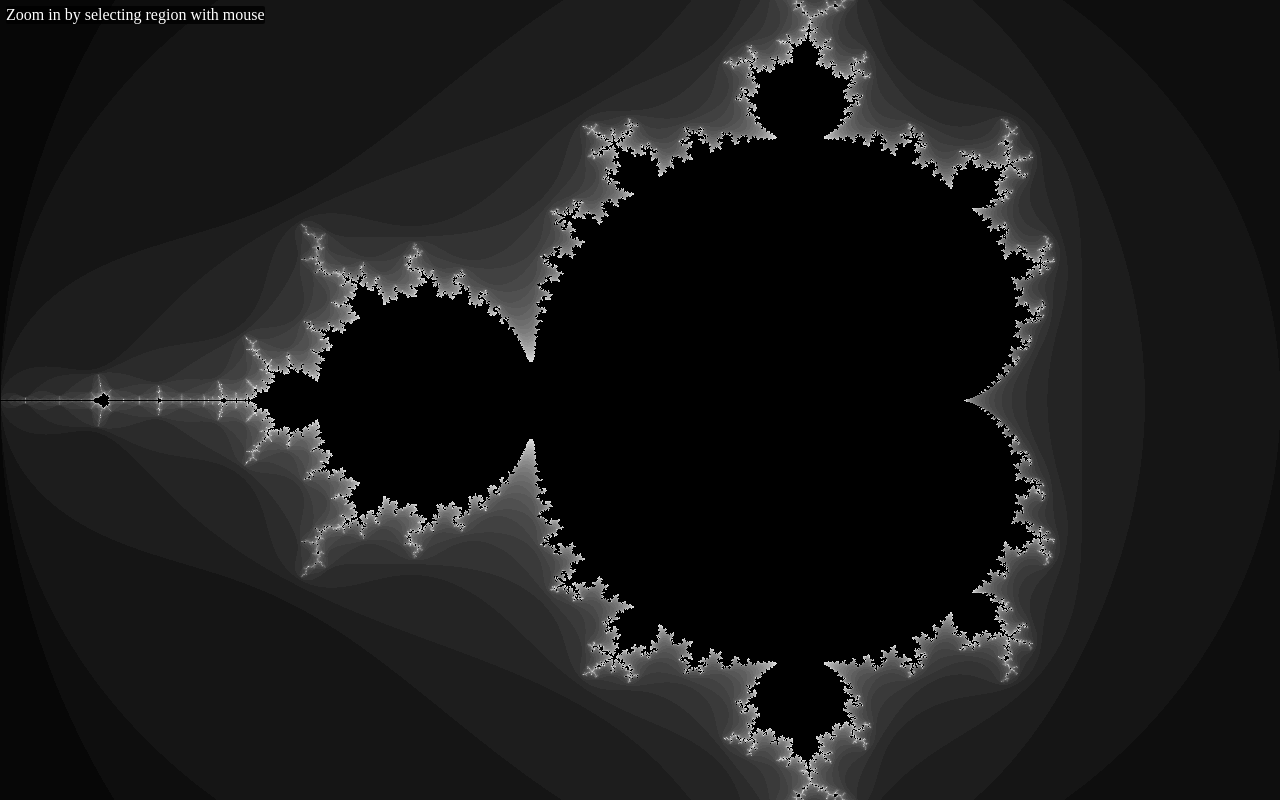
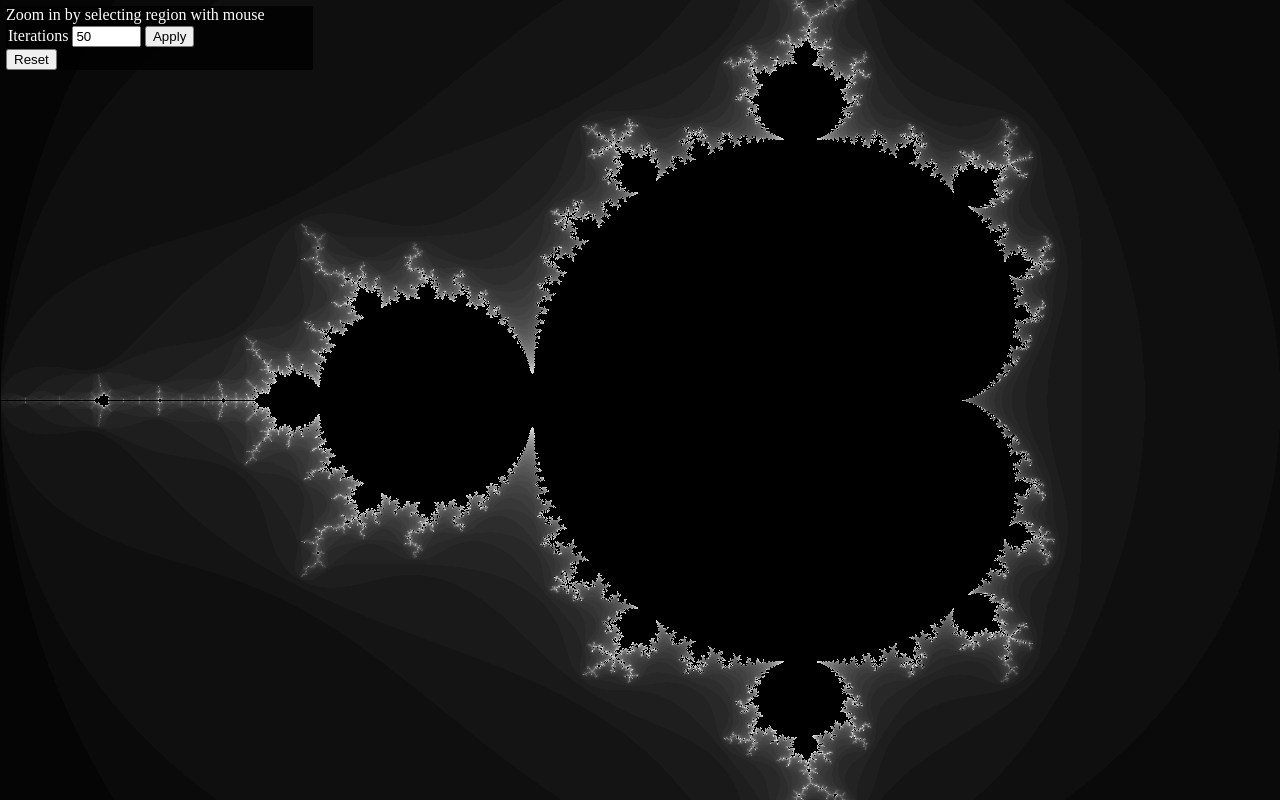
Before and after one commit to loigom/fractality, a plain HTML site: page index.html in a window 1280 px wide. Drawn offline with Linux system fonts and the light colour scheme.

Commit message:
some options

```diff
--- a/index.html
+++ b/index.html
@@ -8,6 +8,12 @@
     <body>
         <div id="infoBox">
             Zoom in by selecting region with mouse
+            <div class="infoElements">
+                Iterations
+                <input id="iterationsInput" style="width: 20%;"></input>
+                <button id="iterationsInputApply">Apply</button>
+            </div>
+            <button id="resetButton">Reset</button>
         </div>
         <canvas id="canv"></canvas>
         <script src="main.js"></script>
--- a/main.js
+++ b/main.js
@@ -1,17 +1,20 @@
 /* Things related to rendering */
-let MAX_ITER = 35 // Amount of "passes" to do during rendering. Higher -> better fractal detail.
-const MOD_CONST = 4 // Variable to determine if a pixel/complex number has escaped.
+const MAX_ITER_DEFAULT = 50;
+let MAX_ITER = MAX_ITER_DEFAULT; // Amount of "passes" to do during rendering. Higher -> better fractal detail.
+const MOD_CONST = 4; // Variable to determine if a pixel/complex number has escaped.
 
+const RE_START_DEFAULT = -2;
+const RE_END_DEFAULT = 1;
+const IM_START_DEFAULT = -1;
+const IM_END_DEFAULT = 1;
 
-let RE_START = -2 // These 4 are for determining the boundaries.
-let RE_END = 1
-let IM_START = -1
-let IM_END = 1
+let RE_START = RE_START_DEFAULT; // These 4 are for determining the boundaries.
+let RE_END = RE_END_DEFAULT;
+let IM_START = IM_START_DEFAULT;
+let IM_END = IM_END_DEFAULT;
 
 let RE_START_NEW;
-let RE_END_NEW;
 let IM_START_NEW;
-let IM_END_NEW;
 
 /* ------------------- */
 
@@ -39,14 +42,37 @@ canvas.onmouseup = function(e) {
     [RE_END, IM_END] = screenToComplexCoords(e.clientX, e.clientY);
     RE_START = RE_START_NEW;
     IM_START = IM_START_NEW;
-    MAX_ITER *= 10;
-    if (MAX_ITER > 7000) {
-        MAX_ITER = 7000;
+    startRender();
+}
+/* ------------------- */
+
+/* Other */
+let iterationsInput = document.getElementById("iterationsInput");
+iterationsInput.value = `${MAX_ITER_DEFAULT}`;
+iterationsInput.innerHTML = MAX_ITER_DEFAULT;
+document.getElementById("resetButton").onclick = function() {
+    RE_START = RE_START_DEFAULT;
+    RE_END = RE_END_DEFAULT;
+    IM_START = IM_START_DEFAULT;
+    IM_END = IM_END_DEFAULT;
+    startRender();
+}
+document.getElementById("iterationsInputApply").onclick = function() {
+    let inp = parseInt(iterationsInput.value);
+    if (inp != NaN && inp > 0) {
+        MAX_ITER = inp;
+        startRender();
     }
+    else {
+        iterationsInput.value = `${MAX_ITER_DEFAULT}`;
+    }
+}
+/* ------------------- */
+
+function startRender() {
     y = 0;
     RENDERING = true;
 }
-/* ------------------- */
 
 function screenToComplexCoords(x, y) {
     let realPerPixel = Math.abs(RE_START - RE_END) / window.innerWidth;
@@ -92,18 +118,14 @@ function draw() {
     }
 }
 
-function complex_squared(real, imag) {
-    let newReal = real * real - imag * imag;
-    let newImag = 2 * real * imag;
-    return [newReal, newImag];
-}
-
 function mandelbrot(real_constant, imag_constant) {
     let iters = real = imag = 0;
-    while ((real*real + imag*imag) <= MOD_CONST && iters < MAX_ITER) {
-        [real, imag] = complex_squared(real, imag);
-        real += real_constant;
-        imag += imag_constant;
+    let realSq, imagSq, newReal, newImag;
+    while ((realSq = real*real) + (imagSq = imag*imag) <= MOD_CONST && iters < MAX_ITER) {
+        newReal = realSq - imagSq + real_constant;
+        newImag = 2 * real * imag + imag_constant;
+        real = newReal;
+        imag = newImag;
         iters++;
     }
     return iters;
--- a/styles.css
+++ b/styles.css
@@ -4,14 +4,6 @@ body, html {
     margin: 0;
     overflow: hidden;
     z-index: 1;
-}
-
-#dragBox {
-    position: absolute;
-    z-index: 3;
-    background-color: rgba(255, 166, 0, 0.8);
-    border-style: solid;
-    border:2px;
 }
 
 #infoBox {
```
